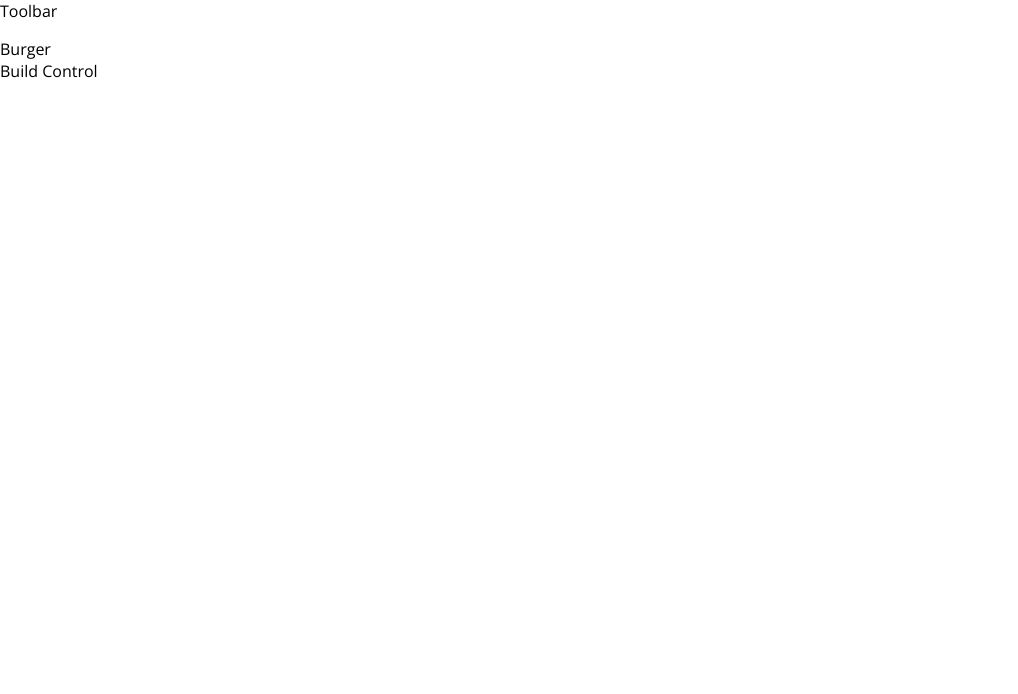
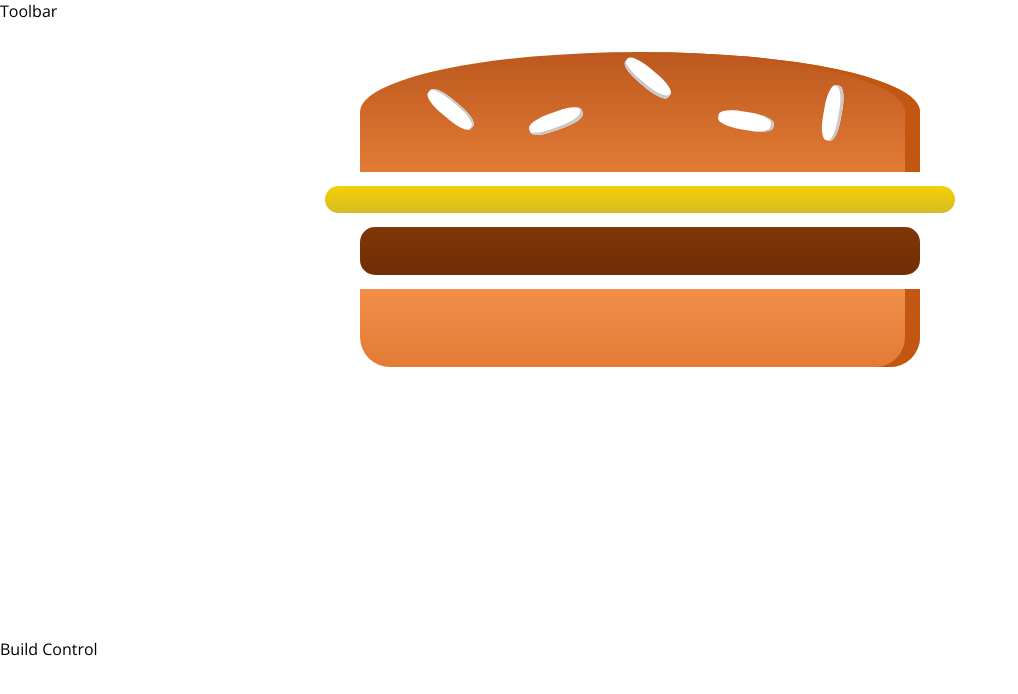
Before and after one commit to denny351/burger-builder, a React app: page / in a window 1280 px wide. Shown: the top 694 px of the page, without its empty margins (0-1018 px from the left). Built offline with nearby package versions, Linux system fonts and the light colour scheme.

Commit message:
hard coded burger component

```diff
--- /dev/null
+++ b/src/components/Burger/Burger.css
@@ -0,0 +1,30 @@
+.Burger {
+  width: 100%;
+  margin: auto;
+  height: 250px;
+  overflow: auto;
+  text-align: center;
+  font-weight: bold;
+  font-size: 1.2rem;
+}
+
+@media (min-width: 500px) and (min-height: 400px) {
+  .Burger {
+    width: 350px;
+    height: 300px;
+  }
+}
+
+@media (min-width: 500px) and (min-height: 401px) {
+  .Burger {
+    width: 450px;
+    height: 400px;
+  }
+}
+
+@media (min-width: 1000px) and (min-height: 700px) {
+  .Burger {
+    width: 700px;
+    height: 600px;
+  }
+}
--- a/src/components/Burger/Burger.js
+++ b/src/components/Burger/Burger.js
@@ -0,0 +1,17 @@
+import React from 'react';
+
+import classes from './Burger.css';
+import Ingredient from './Ingredient/Ingredient';
+
+const burger = (props) => {
+  return (
+    <div className={classes.Burger}>
+      <Ingredient type="bread-top" />
+      <Ingredient type="cheese" />
+      <Ingredient type="meat" />
+      <Ingredient type="bread-bottom" />
+    </div>
+  );
+}
+
+export default burger;
--- a/src/components/Burger/Ingredient/Ingredient.js
+++ b/src/components/Burger/Ingredient/Ingredient.js
@@ -7,7 +7,7 @@
   render() {
     let ingredient = null;
 
-    switch (this.prop.type) {
+    switch (this.props.type) {
       case ('bread-top'):
         ingredient = (
           <div className={classes.BreadTop}>
@@ -34,6 +34,8 @@
       default:
         ingredient = null;
     }
+
+    return ingredient;
   }
 };
 
--- a/src/containers/BurgerBuilder/BurgerBuilder.js
+++ b/src/containers/BurgerBuilder/BurgerBuilder.js
@@ -1,10 +1,11 @@
 import React, { Component } from 'react';
+import Burger from '../../components/Burger/Burger'
 
 class BurgerBuilder extends Component {
   render() {
     return (
       <React.Fragment>
-        <div>Burger</div>
+        <Burger />
         <div>Build Control</div>
       </React.Fragment>
     );
```
